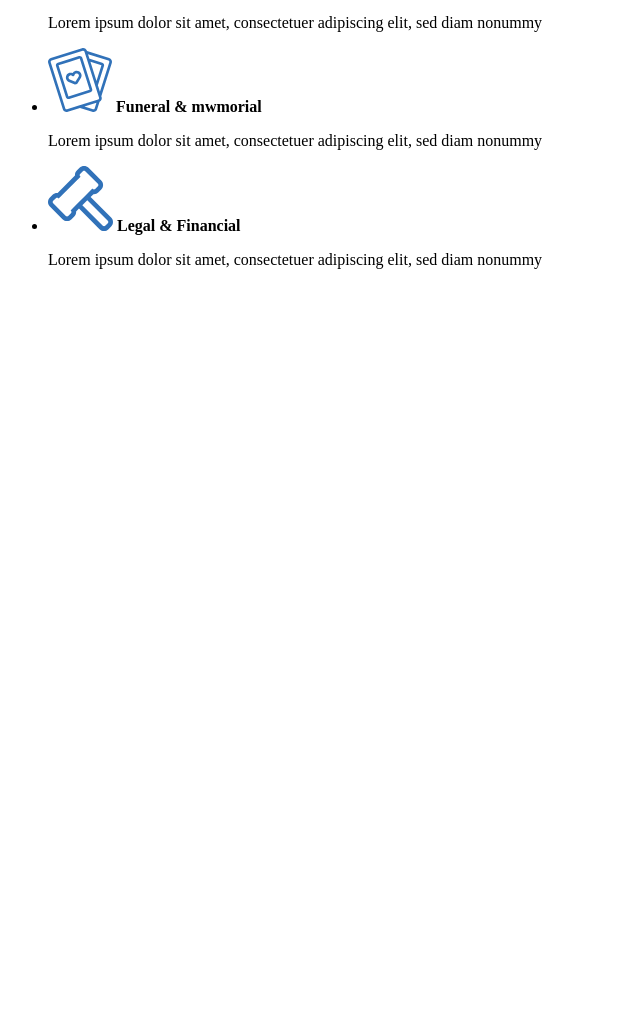
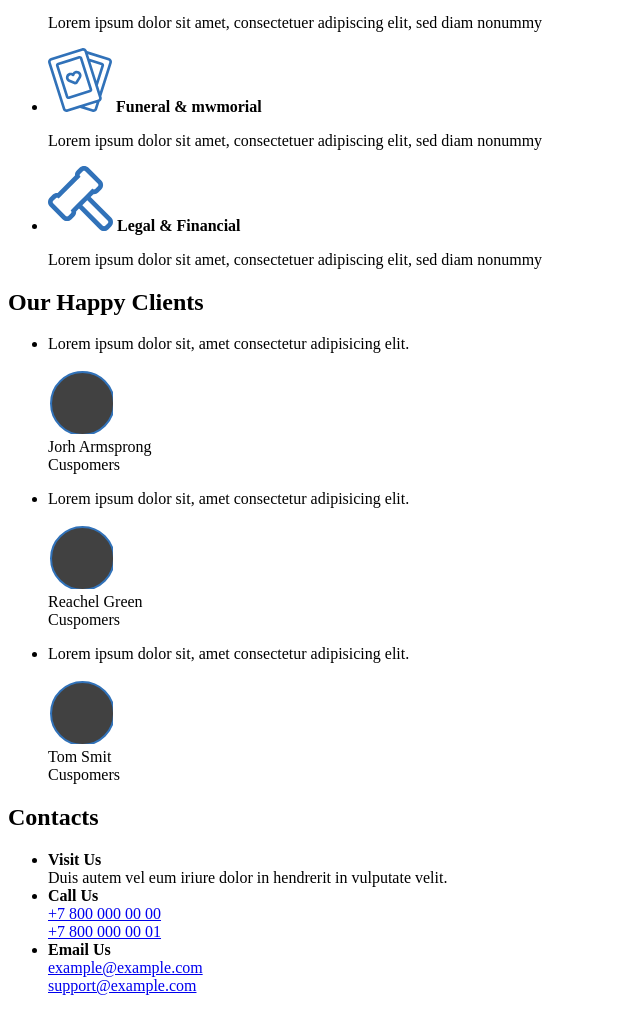
Before and after one commit to yulyazelikova/Lionic, a plain HTML site: page index.html in a window 1280 px wide. Shown: the part 642-1653 px from the top of the page, without its empty margins (0-640 px from the left). Before the commit the page ends 927 px from the top, so only its background shows below. Drawn offline with Linux system fonts and the light colour scheme.

Commit message:
верстка секций контакт и секции клиента

```diff
--- a/index.html
+++ b/index.html
@@ -55,7 +55,7 @@
         </section>
         <section class="section-do">
             <div class="container">
-                <h2 class="section-headi">
+                <h2 class="section-heading">
                     What We Do
                 </h2>
                 <p class="section-discription">
@@ -101,6 +101,101 @@
                 </ul>
             </div>
         </section>
+        <section class="section-clients">
+            <div class="container">
+                <h2 class="section-heading">
+                    Our Happy Clients
+                </h2>
+                <ul class="section-clients-list">
+                    <li class="section-clients-list-item">
+                        <p class="section-clients-testimonial">
+                            Lorem ipsum dolor sit, amet consectetur adipisicing elit.
+                        </p>
+                        <div class="section-clients-user">
+                            <img src="img/user.svg" alt="" class="section-clients-avatar">
+                            <div class="section-client-user-info">
+                                <div class="section-clients-username">
+                                    Jorh Armsprong
+                                </div>
+                                <div class="section-clients-user-description">
+                                    Cuspomers
+                                </div>
+                            </div>
+                        </div>
+                    </li>
+                    <li class="section-clients-list-item">
+                        <p class="section-clients-testimonial">
+                            Lorem ipsum dolor sit, amet consectetur adipisicing elit.
+                        </p>
+                        <div class="section-clients-user">
+                            <img src="img/user.svg" alt="" class="section-clients-avatar">
+                            <div class="section-client-user-info">
+                                <div class="section-clients-username">
+                                    Reachel Green
+                                </div>
+                                <div class="section-clients-user-description">
+                                    Cuspomers
+                                </div>
+                            </div>
+                        </div>
+                    </li>
+                    <li class="section-clients-list-item">
+                        <p class="section-clients-testimonial">
+                            Lorem ipsum dolor sit, amet consectetur adipisicing elit.
+                        </p>
+                        <div class="section-clients-user">
+                            <img src="img/user.svg" alt="" class="section-clients-avatar">
+                            <div class="section-client-user-info">
+                                <div class="section-clients-username">
+                                    Tom Smit
+                                </div>
+                                <div class="section-clients-user-description">
+                                    Cuspomers
+                                </div>
+                            </div>
+                        </div>
+                    </li>
+                </ul>
+            </div>
+        </section>
+        <section class="section-contacts">
+            <div class="container">
+                <h2 class="section-heading">
+                    Contacts
+                </h2>
+                <ul class="section-contacts-list">
+                    <li class="section-contacts-item">
+                        <span class="section-contacts-icom"></span>
+                        <strong class="section-contacts-heading">Visit Us</strong>
+                        <div class="section-contacts-text">
+                            Duis autem vel eum iriure dolor in hendrerit in vulputate velit.
+                        </div>
+                    </li>
+                    <li class="section-contacts-item">
+                        <span class="section-contacts-icom"></span>
+                        <strong class="section-contacts-heading">Call Us</strong>
+                        <div class="section-contacts-text">
+                            <a class="section-contacts-link" href="tel:+78000000000">
+                                +7 800 000 00 00
+                            </a>
+                            <br>
+                            <a class="section-contacts-link" href="tel:+78000000001">
+                                +7 800 000 00 01
+                            </a>
+                        </div>
+                    </li>
+                    <li class="section-contacts-item">
+                        <span class="section-contacts-icom"></span>
+                        <strong class="section-contacts-heading">Email Us</strong>
+                        <div class="section-contacts-text">
+                            <a class="section-contacts-link" href="mailto:example@example.com">example@example.com</a>
+                            <br>
+                            <a class="section-contacts-link" href="mailto:support@example.comm">support@example.com</a>
+                        </div>
+                    </li>
+                </ul>
+            </div>
+        </section>
     </main>
 </body>
 </html>
```
Also changed, not shown: img/gps.svg (added), img/mail.svg (added), img/phone.svg (added), img/user.svg (added).
